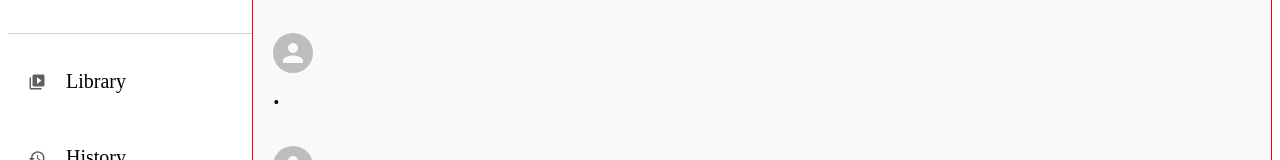
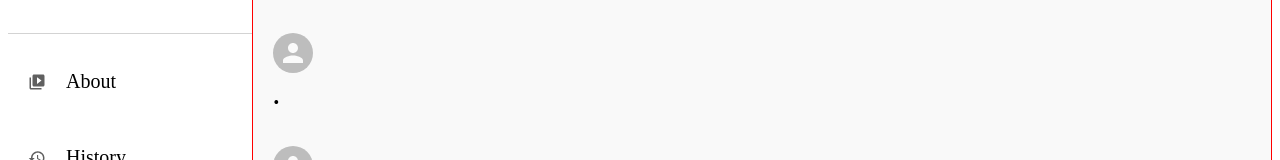
Before and after one commit to sreeves07/Pursuit-Youtube-Clone, a React (Create React App) app: page / in a window 1280 px wide. Shown: the part 294-454 px from the top of the page. Built offline with nearby package versions, Linux system fonts and the light colour scheme; the HTML template or start-up script is replaced by a standard one.

Commit message:
updating code

```diff
--- a/src/Components/Header.js
+++ b/src/Components/Header.js
@@ -14,7 +14,6 @@ import Avatar from '@material-ui/core/Avatar';
 const Header = () => {
     return (
         <div className="header">
-            {/* <h1>Youtube</h1> */}
 
             <div className="header__left">
                 <MenuIcon />
--- a/src/Components/Sidebar.js
+++ b/src/Components/Sidebar.js
@@ -22,7 +22,7 @@ const Sidebar = () => {
             <SideBarRow Icon={SubscriptionIcon} title="Subscriptions" />
             <hr />
 
-            <SideBarRow Icon={VideoLibraryIcon} title="Library" />
+            <SideBarRow Icon={VideoLibraryIcon} title="About" />
             <SideBarRow Icon={HistoryIcon} title="History" />
             <SideBarRow Icon={OndemandIcon} title="Your Videos" />
             <SideBarRow Icon={WatchLaterIcon} title="Watch Later" />
```
